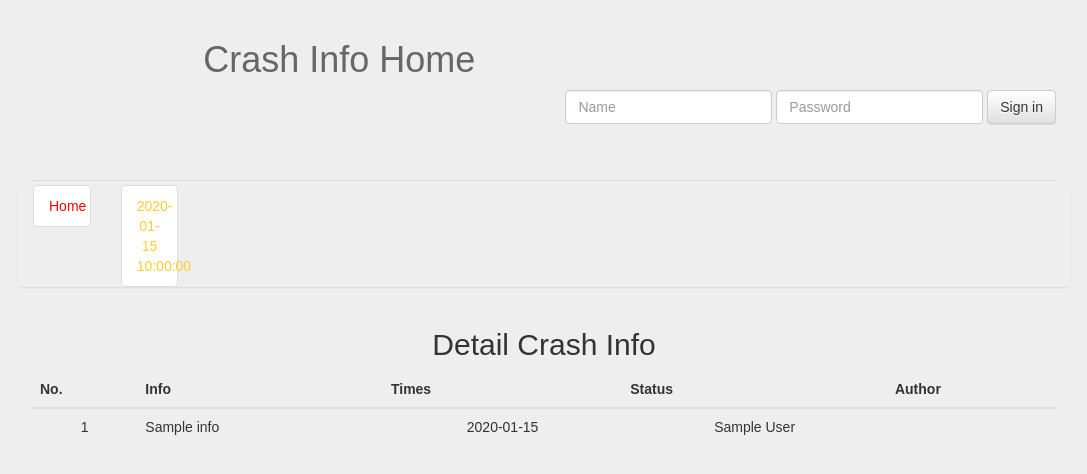
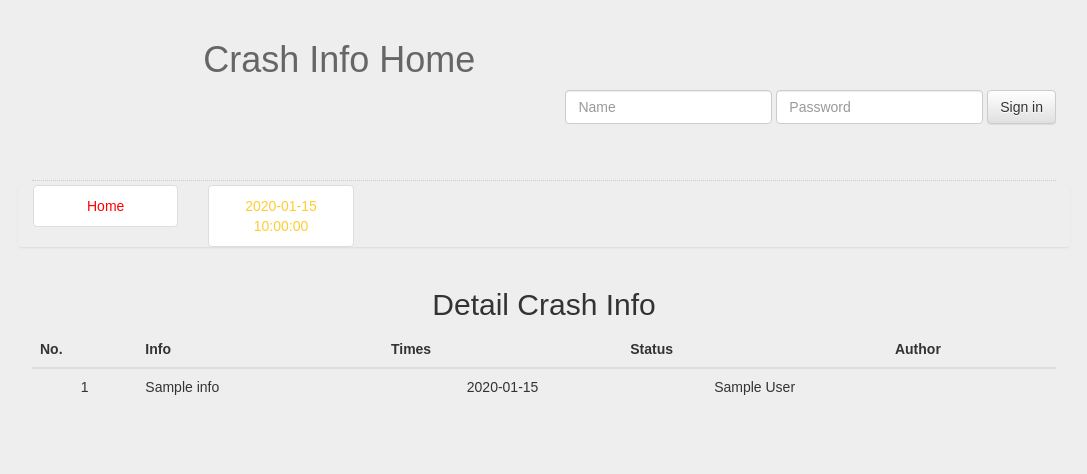
Before and after one commit to knewbie/crashshow, a Flask app: template app/templates/history.html in a window 1280 px wide. Shown: the top 474 px of the page, without its empty margins (96-1183 px from the left). Run offline with Flask 2, Linux system fonts and the light colour scheme; the template is opened without the code that fills it: most values are stand-ins (such as "Sample title", 1, 10 or a date in 2020); some libraries are stand-ins or nearby versions.

Commit message:
modify history display style

```diff
--- a/app/templates/history.html
+++ b/app/templates/history.html
@@ -5,11 +5,11 @@
 {% if days %}
 <div class="list">
     <div class="row list-group" style="margin-top:3px;">
-        <div class="col-xs-1">
+        <div class="col-xs-2">
             <a class="list-group-item" href="{{ url_for('index') }}" style="color:red">Home</a>
         </div>
         {% for d in days %}
-        <div class="col-xs-1">
+        <div class="col-xs-2">
             <a class="list-group-item" href="{{ url_for('history_detail',date=d.date) }}" style='color:onion'> {{ d.date }} </a>
         </div>
         {% endfor %}
```
